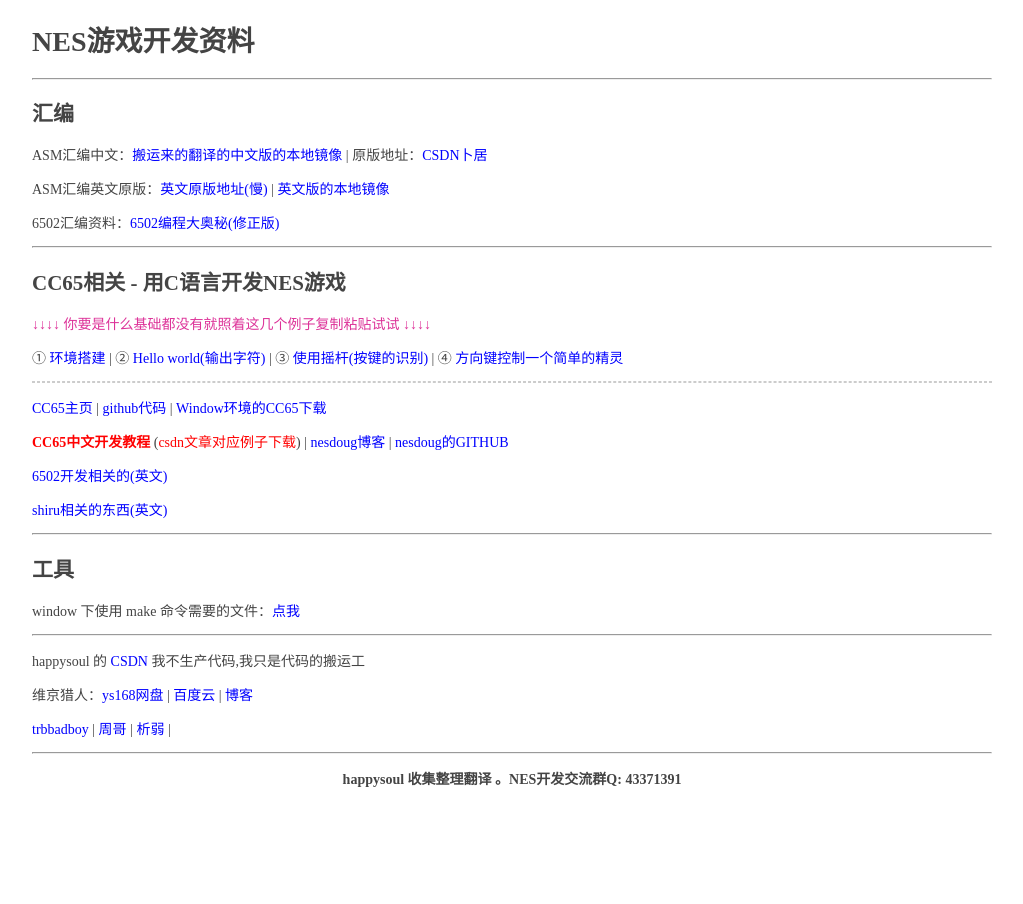
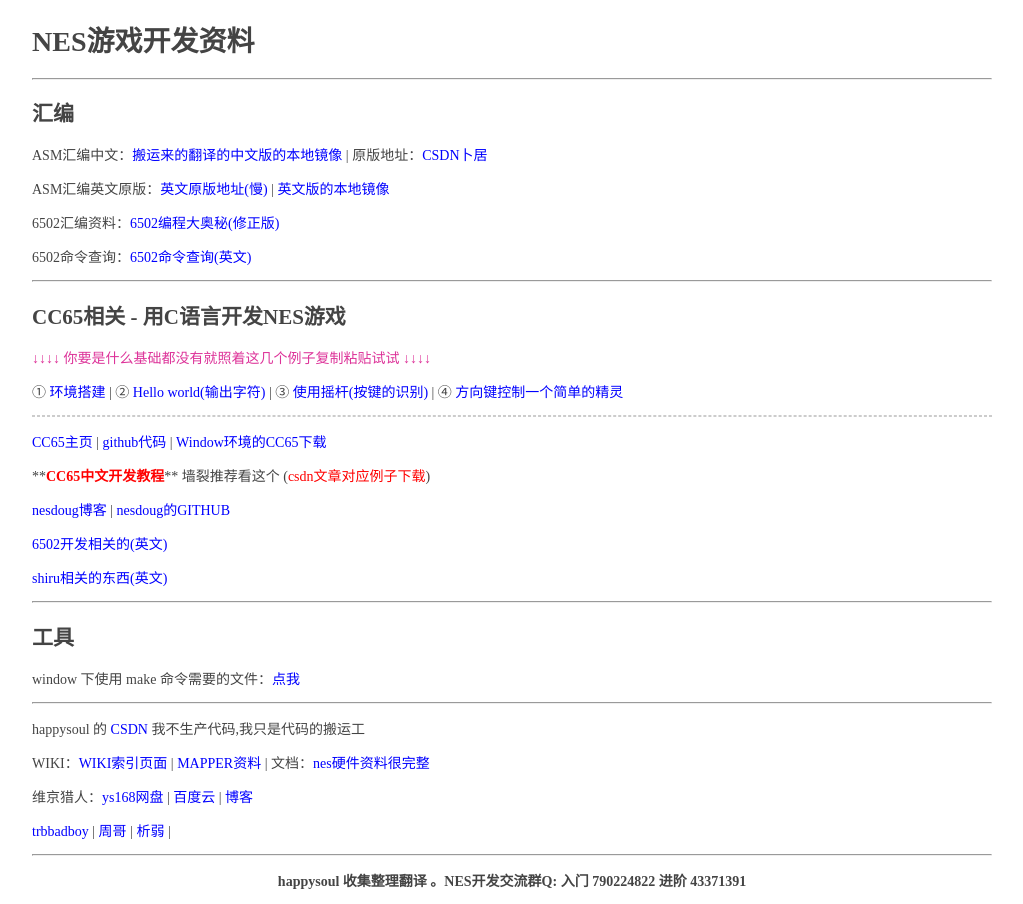
Before and after one commit to happysoul/happysoul.github.io, a plain HTML site: page nes/index.html in a window 1280 px wide. Shown: the whole page, without its empty margins (128-1151 px from the left). Before the commit the page ends 802 px from the top, so only its background shows below. Drawn offline with Linux system fonts and the light colour scheme.

Commit message:
Update index.html
修改

```diff
--- a/nes/index.html
+++ b/nes/index.html
@@ -26,6 +26,8 @@
    <p> </p>
    <p>6502汇编资料：<a href="6502/">6502编程大奥秘(修正版)</a> </p>
    <p></p>
+   <p>6502命令查询：<a href="http://www.6502.org/tutorials/6502opcodes.html" target="_blank">6502命令查询(英文)</a> </p>
+   <p></p>
    <hr />
    <p></p>
    <p></p>
@@ -45,7 +47,8 @@
      <a href="https://github.com/cc65/cc65" target="_blank">github代码</a> |
 	 <a href="https://sourceforge.net/projects/cc65/files/cc65-snapshot-win32.zip" target="_blank">Window环境的CC65下载</a>
    </p>
-   <p><b><a href="nesdoug/" style="color:red">CC65中文开发教程</a></b> (<a href="nesdoug/CC65.zip" style="color:red">csdn文章对应例子下载</a></b>) | <a href="https://nesdoug.com/" target="_blank">nesdoug博客</a> | <a href="https://github.com/nesdoug" target="_blank">nesdoug的GITHUB</a> </p>
+   <p>**<b><a href="nesdoug/" style="color:red">CC65中文开发教程</a></b>** 墙裂推荐看这个 (<a href="nesdoug/CC65.zip" style="color:red">csdn文章对应例子下载</a></b>)  </p>
+   <p><a href="https://nesdoug.com/" target="_blank">nesdoug博客</a> | <a href="https://github.com/nesdoug" target="_blank">nesdoug的GITHUB</a> </p>
    <p> </p>
    <p><a href="6502prog/">6502开发相关的(英文)</a> </p>
    <p><a href="shiru/">shiru相关的东西(英文)</a> </p>
@@ -64,6 +67,12 @@
    <hr />
    <p></p>
    <p>happysoul 的 <a href="https://blog.csdn.net/firseve" target="_blank">CSDN</a> 我不生产代码,我只是代码的搬运工</p>
+
+   <p>
+       WIKI：<a href="https://www.nesdev.org/wiki/Special:AllPages" target="_blank">WIKI索引页面</a>  |
+       <a href="https://www.nesdev.org/wiki/Mapper" target="_blank">MAPPER资料</a>  |
+       文档：<a href="https://github.com/ahefner/tenes/blob/master/tech/everynes.txt" target="_blank">nes硬件资料很完整</a>
+   </p>
    <p>
        维京猎人：<a href="http://fogota.ys168.com" target="_blank">ys168网盘</a>  |
        <a href="https://pan.baidu.com/s/1kU8aP2R" target="_blank">百度云</a>  |
@@ -77,7 +86,7 @@
 
    <hr/>
 
-   <p> <center><b>happysoul 收集整理翻译 。NES开发交流群Q: 43371391</b></center> </p>
+   <p> <center><b>happysoul 收集整理翻译 。NES开发交流群Q: 入门 790224822 进阶 43371391</b></center> </p>
    <p></p>
   </div>
   <div style="display:none;">
```
